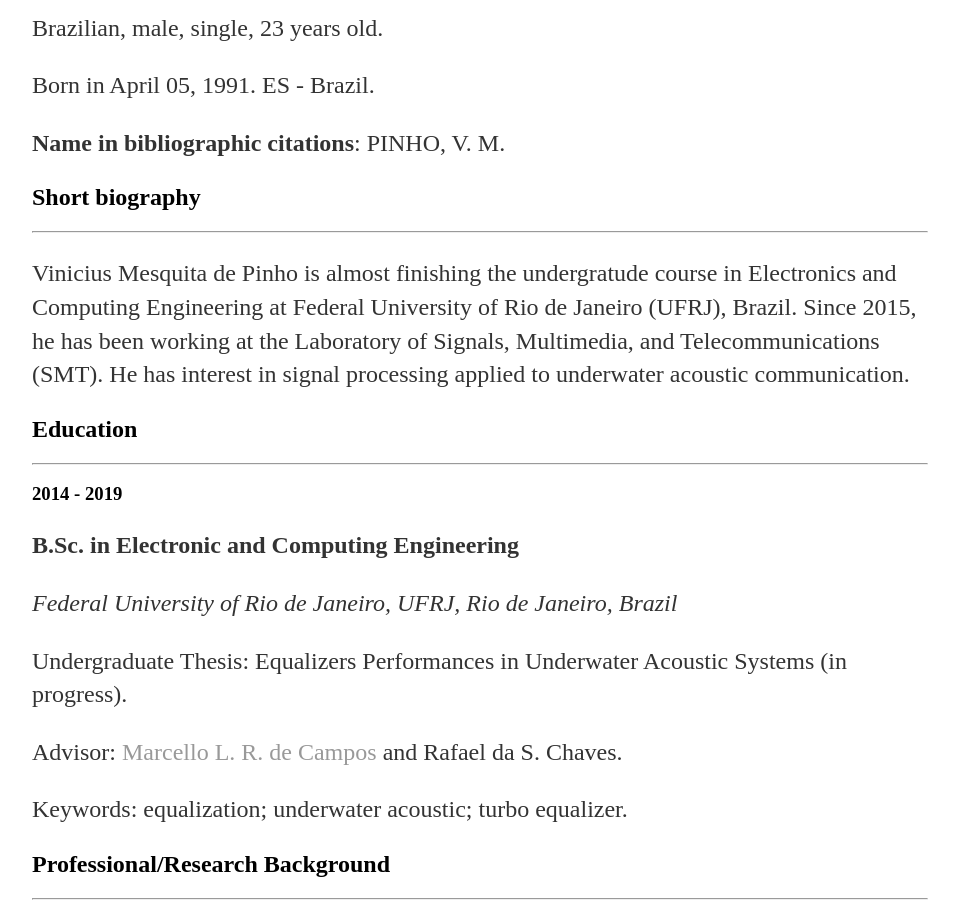
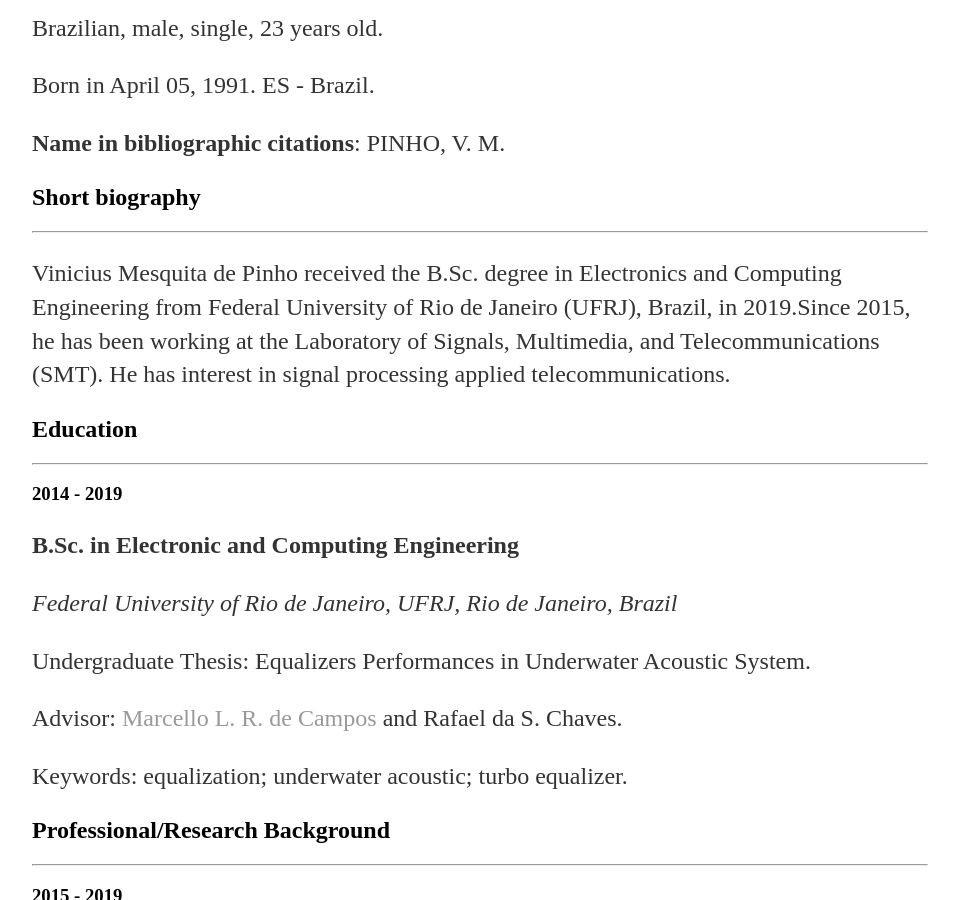
Before and after one commit to mesquita/mesquita.github.io, a Jekyll site: the page built from cv.md, in a window 1280 px wide and 900 px high, scrolled down 677 px. Shown: the whole window, without its empty margins (160-1119 px from the left). Built offline with Jekyll 4.4.1, drawn with Linux system fonts in a browser that asks for light colours.

Commit message:
atualiza

```diff
--- a/cv.md
+++ b/cv.md
@@ -31,7 +31,7 @@ Born in April 05, 1991. ES - Brazil.
 
 ## Short biography
 ---
-Vinicius Mesquita de Pinho is almost finishing the undergratude course in Electronics and Computing Engineering at Federal University of Rio de Janeiro (UFRJ), Brazil. Since 2015, he has been working at the Laboratory of Signals, Multimedia, and Telecommunications (SMT). He has interest in signal processing applied to underwater acoustic communication.
+Vinicius Mesquita de Pinho received the B.Sc. degree in Electronics and Computing Engineering from Federal University of Rio de Janeiro (UFRJ), Brazil, in 2019.Since 2015, he has been working at the Laboratory of Signals, Multimedia, and Telecommunications (SMT). He has interest in signal processing applied telecommunications.
 
 ## Education
 ---
@@ -42,7 +42,7 @@ Vinicius Mesquita de Pinho is almost finishing the undergratude course in Electr
 
 *Federal University of Rio de Janeiro, UFRJ, Rio de Janeiro, Brazil*
 
-Undergraduate Thesis: Equalizers Performances in Underwater Acoustic Systems (in progress).
+Undergraduate Thesis: Equalizers Performances in Underwater Acoustic System.
 
 Advisor: [Marcello L. R. de Campos](http://www.smt.ufrj.br/~campos/) and Rafael da S. Chaves.
 
```
Also changed, not shown: about.md (+0 -1 lines).
